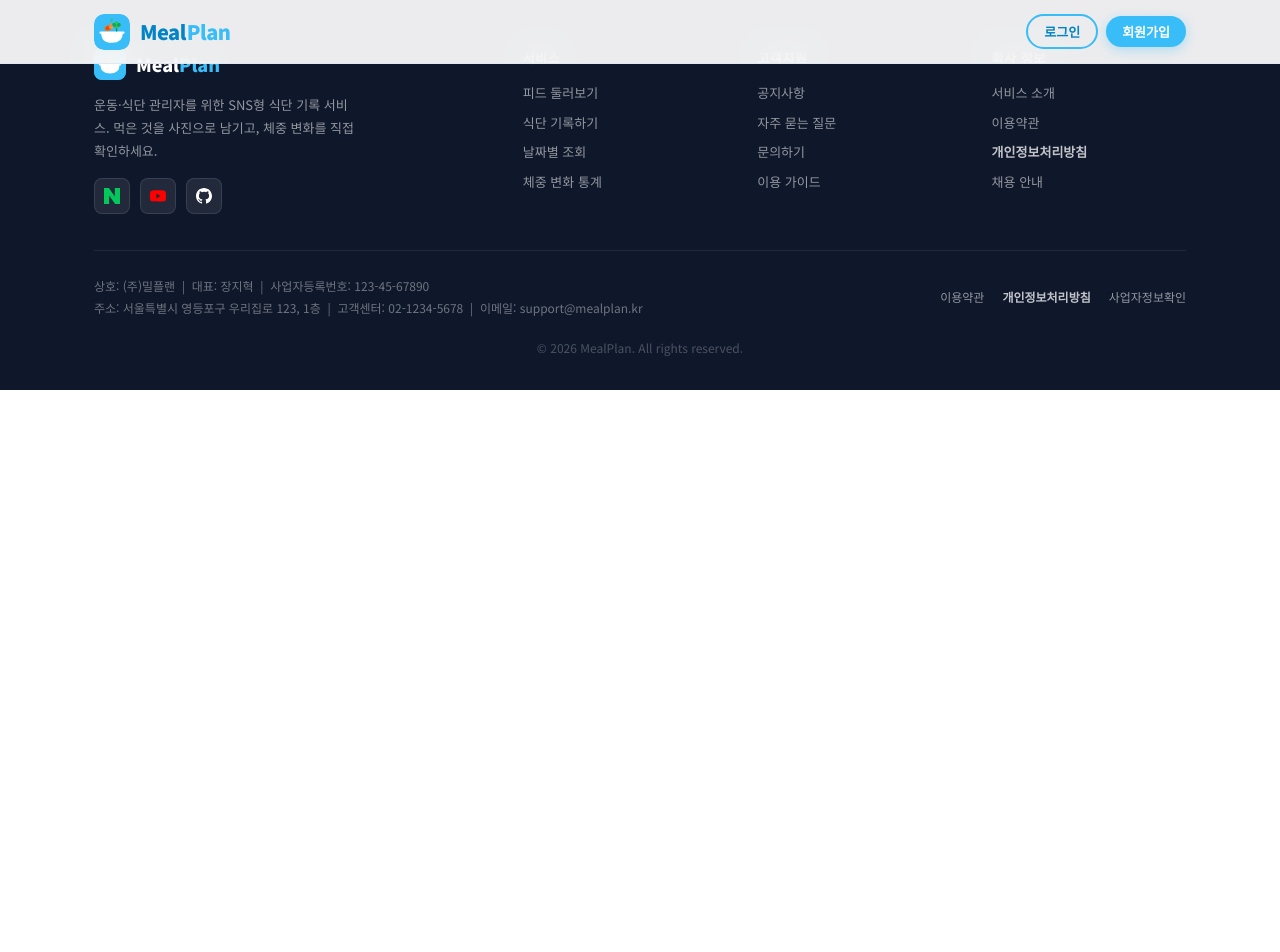
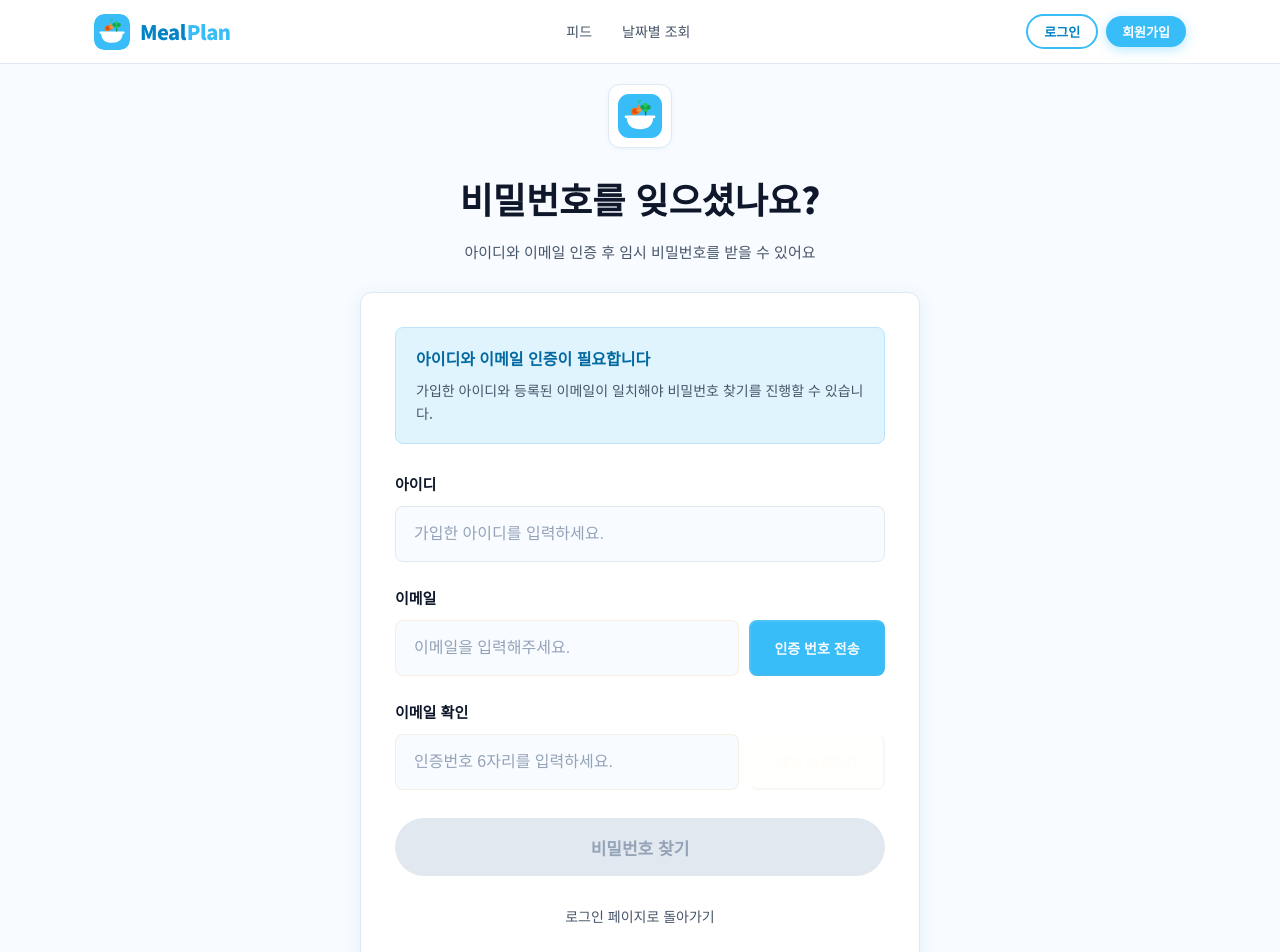
Before and after one commit to onlyworkjay/MealPlan-Private-Portfolio, a React (Vite) app in the folder frontend/: page /users/find-pw in a window 1280 px wide. Shown: the top 952 px of the page. Before the commit the page ends 800 px from the top, so only its background shows below. Built offline with nearby package versions, Linux system fonts and the light colour scheme.

Commit message:
14일, 오후 11시 34분

```diff
--- a/frontend/src/App.jsx
+++ b/frontend/src/App.jsx
@@ -7,6 +7,7 @@ import MainPage from "./pages/MainPage";
 import LoginPage from "./pages/LoginPage";
 import JoinPage from "./pages/JoinPage";
 import FindIdPage from "./pages/FindIdPage";
+import FindPwPage from "./pages/FindPwPage";
 import ScrollToTop from "./components/ScrollToTop";
 
 function App() {
@@ -22,6 +23,8 @@ function App() {
         <Route path="/users/join" element={<JoinPage />} />
         {/* ⬆️ 회원가입 */}
         <Route path="/users/find-id" element={<FindIdPage />} />
+        {/* ⬆️ 아이디 찾기 */}
+        <Route path="/users/find-pw" element={<FindPwPage />} />
       </Routes>
       <Footer />
     </>
--- a/frontend/src/components/Header.jsx
+++ b/frontend/src/components/Header.jsx
@@ -1,5 +1,5 @@
 import { useState, useEffect } from "react";
-import { useNavigate } from "react-router-dom";
+import { Link, useNavigate, useLocation } from "react-router-dom";
 import styles from "./Header.module.css";
 
 import logo from "../assets/logo.svg";
@@ -10,10 +10,15 @@ const NAV_LINKS = [
   { label: "통계", href: "/mealplan/stats" },
 ];
 
-export default function Header({ isLoggedIn, user, onLogout }) {
+const PUBLIC_NAV_LINKS = NAV_LINKS.filter((link) => link.label !== "통계");
+
+const Header = ({ isLoggedIn, user, onLogout }) => {
   const navigate = useNavigate();
+  const location = useLocation();
   const [scrolled, setScrolled] = useState(false);
   const [menuOpen, setMenuOpen] = useState(false);
+
+  const navLinks = isLoggedIn ? NAV_LINKS : PUBLIC_NAV_LINKS;
 
   useEffect(() => {
     const onScroll = () => setScrolled(window.scrollY > 10);
@@ -33,10 +38,16 @@ export default function Header({ isLoggedIn, user, onLogout }) {
     navigate(path);
   };
 
+  const handleCloseMenu = () => {
+    setMenuOpen(false);
+  };
+
   return (
     <>
       <nav
-        className={`${styles.navbar} ${scrolled ? styles.navbar_scrolled : ""}`}
+        className={[styles.navbar, scrolled ? styles.navbar_scrolled : ""]
+          .filter(Boolean)
+          .join(" ")}
       >
         <div className={styles.nav_inner}>
           <button className={styles.nav_logo} onClick={() => goTo("/mealplan")}>
@@ -53,23 +64,25 @@ export default function Header({ isLoggedIn, user, onLogout }) {
             </div>
           </button>
 
-          {isLoggedIn && (
           <div className={styles.nav_center}>
-              {NAV_LINKS.map(({ label, href }) => (
-                <a
+            {navLinks.map(({ label, href }) => (
+              <Link
                 key={href}
-                  href={href}
-                  className={`${styles.nav_center_link} ${location.pathname === href ? styles.nav_center_link_active : ""}`}
-                  onClick={(e) => {
-                    e.preventDefault();
-                    goTo(href);
-                  }}
+                to={href}
+                className={[
+                  styles.nav_center_link,
+                  location.pathname === href
+                    ? styles.nav_center_link_active
+                    : "",
+                ]
+                  .filter(Boolean)
+                  .join(" ")}
+                onClick={handleCloseMenu}
               >
                 {label}
-                </a>
+              </Link>
             ))}
           </div>
-          )}
 
           <div className={styles.nav_auth}>
             {isLoggedIn ? (
@@ -104,7 +117,12 @@ export default function Header({ isLoggedIn, user, onLogout }) {
               </>
             )}
             <button
-              className={`${styles.hamburger} ${menuOpen ? styles.hamburger_open : ""}`}
+              className={[
+                styles.hamburger,
+                menuOpen ? styles.hamburger_open : "",
+              ]
+                .filter(Boolean)
+                .join(" ")}
               onClick={() => setMenuOpen((v) => !v)}
               aria-label="메뉴"
             >
@@ -117,22 +135,21 @@ export default function Header({ isLoggedIn, user, onLogout }) {
       </nav>
 
       <div
-        className={`${styles.mobile_menu} ${menuOpen ? styles.mobile_menu_open : ""}`}
+        className={`${styles.mobile_menu} ${
+          menuOpen ? styles.mobile_menu_open : ""
+        }`}
       >
         {isLoggedIn ? (
           <>
-            {NAV_LINKS.map(({ label, href }) => (
-              <a
+            {navLinks.map(({ label, href }) => (
+              <Link
                 key={href}
-                href={href}
+                to={href}
                 className={styles.mobile_menu_link}
-                onClick={(e) => {
-                  e.preventDefault();
-                  goTo(href);
-                }}
+                onClick={handleCloseMenu}
               >
                 {label}
-              </a>
+              </Link>
             ))}
             <div className={styles.mobile_menu_divider} />
             <div className={styles.mobile_auth}>
@@ -161,16 +178,16 @@ export default function Header({ isLoggedIn, user, onLogout }) {
           </>
         ) : (
           <>
-            <a
-              href="/mealplan"
+            {navLinks.map(({ label, href }) => (
+              <Link
+                key={href}
+                to={href}
                 className={styles.mobile_menu_link}
-              onClick={(e) => {
-                e.preventDefault();
-                goTo("/mealplan");
-              }}
+                onClick={handleCloseMenu}
               >
-              🍽️ 피드 둘러보기
-            </a>
+                {label}
+              </Link>
+            ))}
             <div className={styles.mobile_menu_divider} />
             <div className={styles.mobile_auth}>
               <button
@@ -191,4 +208,6 @@ export default function Header({ isLoggedIn, user, onLogout }) {
       </div>
     </>
   );
-}
+};
+
+export default Header;
--- /dev/null
+++ b/frontend/src/pages/FindPwPage.jsx
@@ -0,0 +1,143 @@
+import { useState } from "react";
+import styles from "./FindPwPage.module.css";
+import EmailAuth from "../emailauth/EmailAuth";
+import Swal from "sweetalert2";
+import axios from "axios";
+import { useNavigate } from "react-router-dom";
+import logo from "../assets/logo.svg";
+
+const FindPwPage = () => {
+  const navigate = useNavigate();
+
+  // 아이디
+  const [loginId, setLoginId] = useState("");
+
+  // 이메일
+  const [email, setEmail] = useState("");
+
+  // 이메일 인증 여부 확인
+  const [emailVerified, setEmailVerified] = useState(false);
+
+  // 아이디와 이메일이 입력되었는지 확인 후 비밀번호 찾기 요청
+  const verifyInput = () => {
+    const trimmedLoginId = loginId.trim();
+    const trimmedEmail = email.trim();
+
+    if (!trimmedLoginId || !trimmedEmail) {
+      Swal.fire({
+        title: "아이디와 이메일을 입력해주세요",
+        icon: "warning",
+      });
+      return;
+    }
+
+    if (!emailVerified) {
+      Swal.fire({
+        title: "이메일 인증이 필요합니다",
+        text: "이메일 인증을 완료해 주세요",
+        icon: "warning",
+      });
+      return;
+    }
+
+    axios
+      .post(`${import.meta.env.VITE_BACKSERVER}/users/find-pw`, {
+        loginId: trimmedLoginId,
+        email: trimmedEmail,
+      })
+      .then((res) => {
+        console.log(res.data);
+
+        Swal.fire({
+          title: "임시 비밀번호를 보냈습니다.",
+          text: "이메일을 확인해 주세요",
+          icon: "success",
+        }).then(() => {
+          navigate("/");
+        });
+      })
+      .catch((err) => {
+        console.log(err);
+
+        Swal.fire({
+          title: "비밀번호 찾기 실패",
+          text: "아이디 또는 이메일을 다시 확인해 주세요",
+          icon: "error",
+        });
+      });
+  };
+
+  return (
+    <div className={styles.find_pw_page_wrap}>
+      <div className={styles.find_pw_container}>
+        <div className={styles.find_pw_header}>
+          <div className={styles.logo_icon}>
+            <img src={logo} alt="MealPlan 로고" />
+          </div>
+
+          <h1 className={styles.page_title}>비밀번호를 잊으셨나요?</h1>
+          <p className={styles.page_subtitle}>
+            아이디와 이메일 인증 후 임시 비밀번호를 받을 수 있어요
+          </p>
+        </div>
+
+        <div className={styles.find_pw_card}>
+          <div className={styles.notice_box}>
+            <strong>아이디와 이메일 인증이 필요합니다</strong>
+            <p>
+              가입한 아이디와 등록된 이메일이 일치해야 비밀번호 찾기를 진행할 수
+              있습니다.
+            </p>
+          </div>
+
+          <div className={styles.input_wrap}>
+            <label htmlFor="loginId" className={styles.input_label}>
+              아이디
+            </label>
+
+            <input
+              className={styles.input_id}
+              type="text"
+              value={loginId}
+              id="loginId"
+              onChange={(e) => setLoginId(e.target.value)}
+              placeholder="가입한 아이디를 입력하세요."
+              autoComplete="username"
+            />
+          </div>
+
+          <div className={styles.email_area}>
+            <EmailAuth
+              email={email}
+              setEmail={setEmail}
+              onVerified={setEmailVerified}
+            />
+          </div>
+
+          <button
+            type="button"
+            className={`${styles.find_pw_btn} ${
+              !emailVerified ? styles.disabled_btn : ""
+            }`}
+            onClick={verifyInput}
+            disabled={!emailVerified}
+          >
+            비밀번호 찾기
+          </button>
+
+          <div className={styles.bottom_link_area}>
+            <button
+              type="button"
+              className={styles.back_login_btn}
+              onClick={() => navigate("/users/login")}
+            >
+              로그인 페이지로 돌아가기
+            </button>
+          </div>
+        </div>
+      </div>
+    </div>
+  );
+};
+
+export default FindPwPage;
--- /dev/null
+++ b/frontend/src/pages/FindPwPage.module.css
@@ -0,0 +1,207 @@
+/* 비밀번호 찾기 전체 랩 */
+.find_pw_page_wrap {
+  min-height: 100vh;
+  padding: 56px 20px;
+  display: flex;
+  align-items: center;
+  justify-content: center;
+  background: var(--bg-alt);
+}
+
+.find_pw_container {
+  width: min(100%, 560px);
+}
+
+.find_pw_header {
+  margin-top: 28px;
+  margin-bottom: 28px;
+  text-align: center;
+}
+
+/* MealPlan 아이콘 */
+.logo_icon {
+  width: 64px;
+  height: 64px;
+  margin: 0 auto 22px;
+  display: flex;
+  align-items: center;
+  justify-content: center;
+  overflow: hidden;
+  border: 1px solid var(--border);
+  border-radius: var(--r);
+  background: var(--bg-card);
+  box-shadow: var(--shadow-sm);
+}
+
+.logo_icon img {
+  width: 44px;
+  height: 44px;
+  object-fit: contain;
+}
+
+/* 페이지 제목 */
+.page_title {
+  margin: 0;
+  color: var(--text);
+  font-size: clamp(28px, 4vw, 36px);
+  font-weight: 800;
+  letter-spacing: 0;
+}
+
+/* 페이지 부제목 */
+.page_subtitle {
+  margin: 12px 0 0;
+  color: var(--text-sub);
+  font-size: 15px;
+  line-height: 1.6;
+}
+
+/* 카드 */
+.find_pw_card {
+  width: 100%;
+  padding: 34px;
+  border: 1px solid var(--border);
+  border-radius: var(--r);
+  background: var(--bg-card);
+  box-shadow: var(--shadow-md);
+}
+
+.notice_box {
+  margin-bottom: 28px;
+  padding: 18px 20px;
+  border: 1px solid var(--primary-mid);
+  border-radius: var(--r-sm);
+  background: var(--primary-soft);
+}
+
+.notice_box strong {
+  display: block;
+  margin-bottom: 8px;
+  color: var(--primary-deeper);
+  font-size: 16px;
+  font-weight: 800;
+}
+
+.notice_box p {
+  margin: 0;
+  color: var(--text-sub);
+  font-size: 14px;
+  line-height: 1.65;
+}
+
+/* 아이디 입력 */
+.input_wrap {
+  width: 100%;
+  margin-bottom: 24px;
+}
+
+.input_label {
+  display: block;
+  margin-bottom: 10px;
+  color: var(--text);
+  font-size: 15px;
+  font-weight: 800;
+}
+
+.input_id {
+  width: 100%;
+  height: 56px;
+  padding: 0 18px;
+  border: 1.5px solid var(--border);
+  border-radius: var(--r-sm);
+  background: var(--bg-alt);
+  color: var(--text);
+  font-size: 16px;
+  outline: none;
+  transition:
+    border-color var(--ease),
+    box-shadow var(--ease),
+    background var(--ease);
+}
+
+.input_id::placeholder {
+  color: var(--text-light);
+}
+
+.input_id:focus {
+  border-color: var(--primary);
+  background: #fff;
+  box-shadow: 0 0 0 4px rgba(56, 189, 248, 0.13);
+}
+
+/* 이메일 인증 영역 */
+.email_area {
+  width: 100%;
+  margin-bottom: 28px;
+}
+
+/* 비밀번호 찾기 버튼 */
+.find_pw_btn {
+  width: 100%;
+  height: 58px;
+  border: none;
+  border-radius: var(--r-full);
+  background: var(--primary);
+  color: #fff;
+  font-size: 17px;
+  font-weight: 900;
+  cursor: pointer;
+  box-shadow: 0 3px 12px rgba(56, 189, 248, 0.35);
+  transition:
+    background var(--ease),
+    transform var(--ease),
+    box-shadow var(--ease);
+}
+
+.find_pw_btn:hover {
+  background: var(--primary-dark);
+  transform: translateY(-2px);
+  box-shadow: 0 6px 18px rgba(56, 189, 248, 0.4);
+}
+
+.find_pw_btn:active {
+  transform: translateY(0);
+}
+
+.disabled_btn {
+  background: var(--border);
+  color: var(--text-light);
+  cursor: not-allowed;
+  box-shadow: none;
+}
+
+.disabled_btn:hover {
+  background: var(--border);
+  transform: none;
+  box-shadow: none;
+}
+
+.bottom_link_area {
+  margin-top: 22px;
+  display: flex;
+  justify-content: center;
+}
+
+.back_login_btn {
+  padding: 8px 10px;
+  border: none;
+  border-radius: var(--r-sm);
+  background: transparent;
+  color: var(--text-sub);
+  font-size: 14px;
+  cursor: pointer;
+  transition:
+    color var(--ease),
+    background var(--ease);
+}
+
+.back_login_btn:hover {
+  background: var(--primary-soft);
+  color: var(--primary-dark);
+}
+
+@media (max-width: 480px) {
+  .find_pw_card {
+    padding: 24px 18px;
+  }
+}
```
Also changed, not shown: frontend/src/components/Header.module.css (+20 -0 lines), frontend/src/pages/MainPage.jsx (+23 -30 lines). Lines whose indentation alone changed are shown as unchanged.
